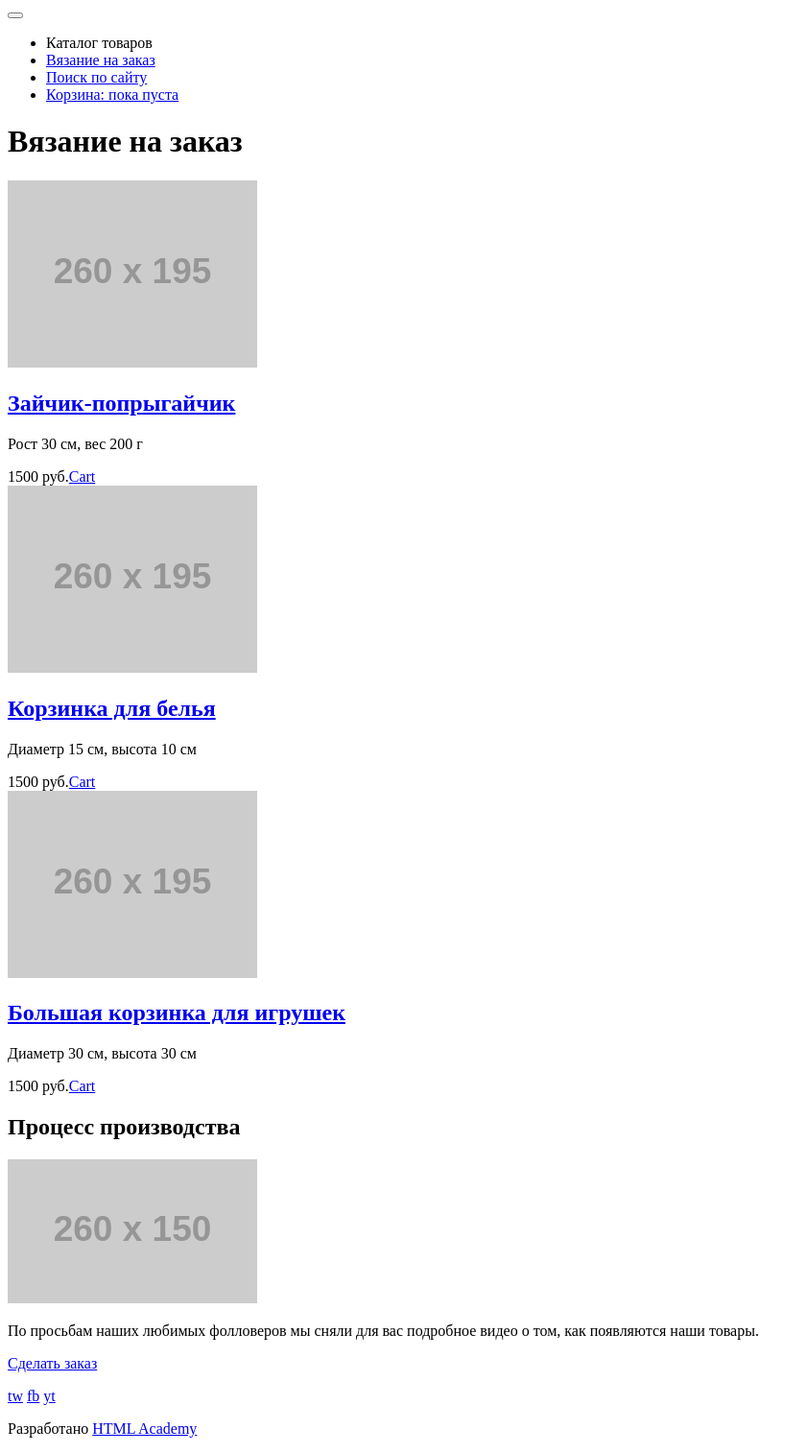
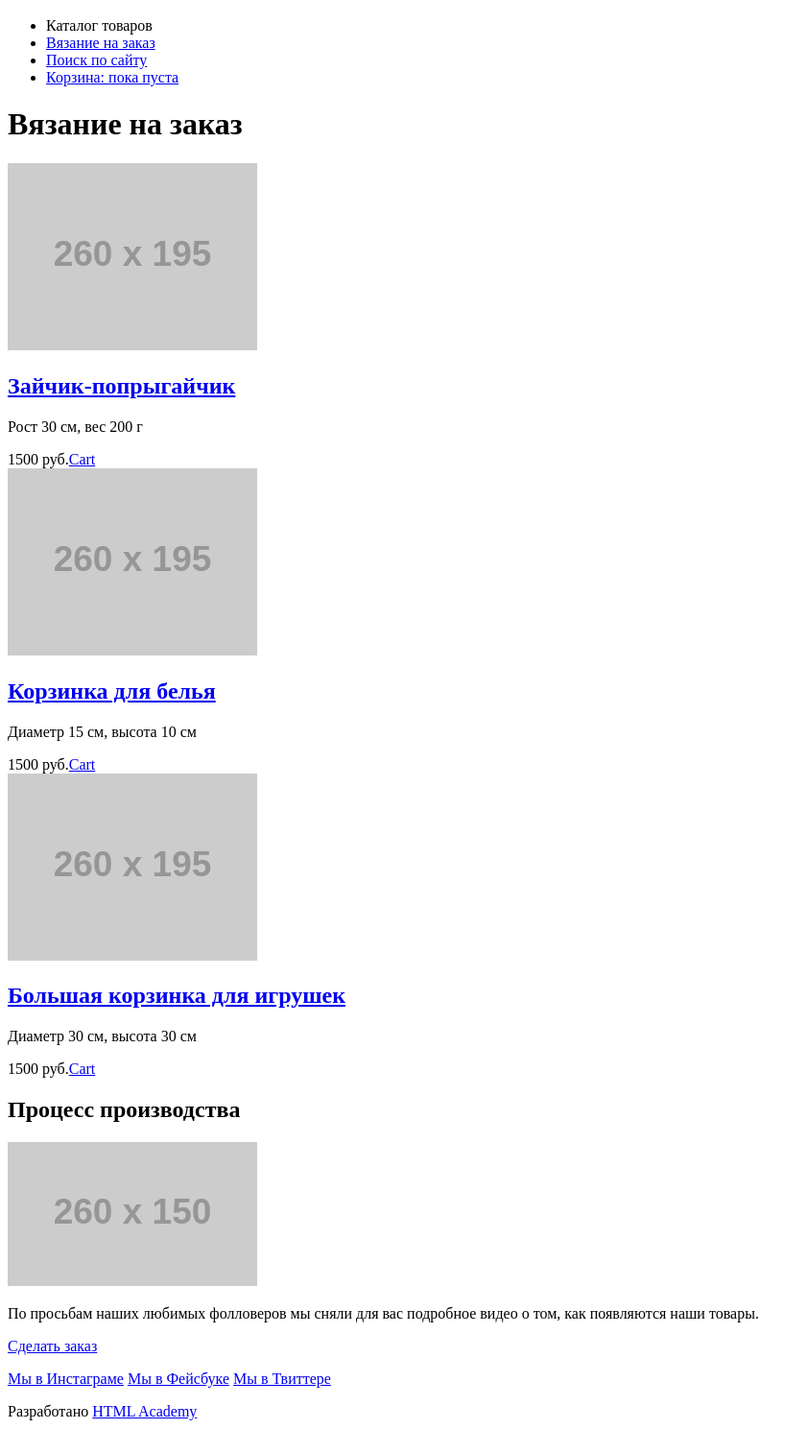
Before and after one commit to AdamantHQ/251115-mishka, a website: page catalog.html in a window 1280 px wide. Shown: the part 45-1559 px from the top of the page at 96% size, without its empty margins (0-841 px from the left). Drawn offline with Linux system fonts and the light colour scheme; placeholder pictures from the web are drawn by us.

Commit message:
Пересмотрел и улучшил разметку catalog.html, некоторые элементы index.html

```diff
--- a/catalog.html
+++ b/catalog.html
@@ -8,28 +8,30 @@
 
 
   <nav class="menu">
-    <div class="menu__logo logo">
-      <a href="index.html" class="logo__link">
-        <img src="http://placehold.it/86x35" width="86" height="35" alt="Mishka" class="logo__picture">
+    <div class="menu__inner">
+      <a href="index.html" class="menu__logo">
+        <img src="http://placehold.it/86x35" width="86" height="35" alt="Mishka">
       </a>
+
+
+      <div class="menu__button-toggle">
+        <!--На вебинаре Николай отметил, что гамбургер лучше делать не кнопкой, а спаном-->
+        <span class="button-toggle button-toggle--closed"></span>
       </div>
 
 
-    <div class="menu__button-toggle">
-      <button class="button-toggle button-toggle--opened"></button>
+      <ul class="menu__list menu__list--closed menu__list--nojs">
+        <li class="menu__item menu__active--active"><a>Каталог товаров</a></li>
+        <li class="menu__item"><a href="form.html">Вязание на заказ</a></li>
+        <li class="menu__item"><a href="#">Поиск по сайту</a></li>
+        <li class="menu__item"><a href="#">Корзина: пока пуста</a></li>
+      </ul>
     </div>
-
-
-    <ul class="menu__list menu__list--visible">
-      <li class="menu__item"><a class="menu__link">Каталог товаров</a></li>
-      <li class="menu__item"><a href="form.html" class="menu__link">Вязание на заказ</a></li>
-      <li class="menu__item"><a href="#" class="menu__link">Поиск по сайту</a></li>
-      <li class="menu__item"><a href="#" class="menu__link">Корзина: пока пуста</a></li>
-    </ul>
   </nav>
 
 
   <main class="catalog">
+    <div class="catalog__inner">
       <div class="catalog__header">
         <h1 class="catalog__title">Вязание на заказ</h1>
       </div>
@@ -76,24 +78,27 @@
         <div class="video__container">
           <img src="http://placehold.it/260x150" width="260" height="150" alt=""/>
         </div>
-      <p class="video__description">По просьбам наших любимых фолловеров мы сняли для вас подробное видео о том, как появляются наши товары.</p>
+        <p class="video__description">По просьбам наших любимых фолловеров мы сняли для вас подробное видео о том, как
+          появляются наши товары.</p>
         <a href="#" class="button">Сделать заказ</a>
       </article>
+    </div>
   </main>
 
 
   <footer class="main-footer">
+    <div class="main-footer__inner">
       <p class="main-footer__social social">
-      <a class="social__button social__button--instagram" href="#">tw</a>
-      <a class="social__button social__button--facebook" href="#">fb</a>
-      <a class="social__button social__button__twitter" href="#">yt</a>
+        <a class="social__button social__button--instagram" href="#">Мы в Инстаграме</a>
+        <a class="social__button social__button--facebook" href="#">Мы в Фейсбуке</a>
+        <a class="social__button social__button__twitter" href="#">Мы в Твиттере</a>
       </p>
 
 
       <p class="main-footer__copyright">
         Разработано
         <a href="#" class="main-footer__copyright-link">HTML Academy</a>
-    </p>
+      </p></div>
   </footer>
 
 
```
Also changed, not shown: form.html (+2 -1 lines), index.html (+2 -1 lines). Lines whose indentation alone changed are shown as unchanged.
